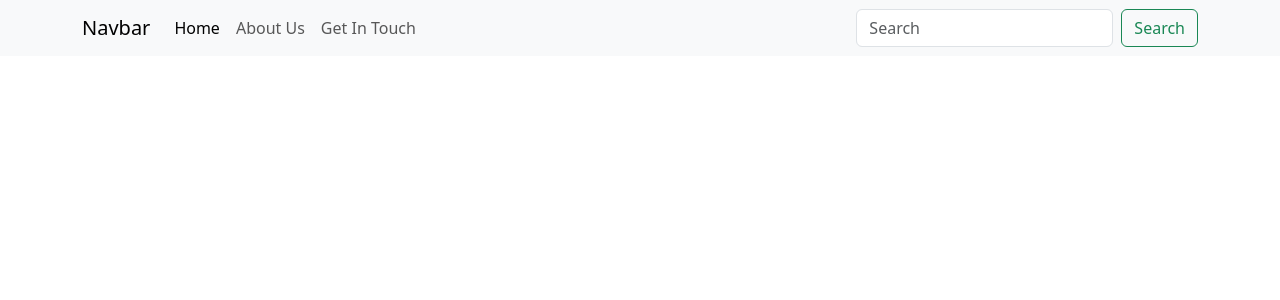
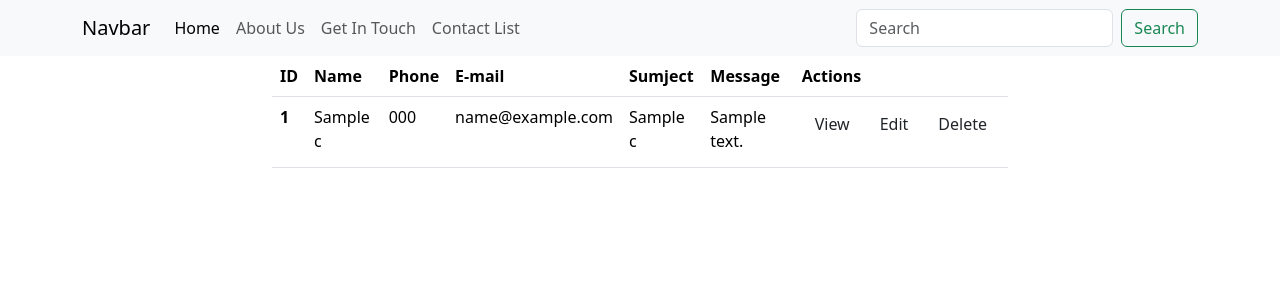
Before and after one commit to Zobair12/Django_Firstproject, a Django app: template firstapp/templates/contact_list.html in a window 1280 px wide. Shown: the top 300 px of the page. Run offline with Django 5.2, Linux system fonts and the light colour scheme; data comes from the database, SQL or seed files in the repository; both versions use the stored data as it was after the commit; the template is opened without the code that fills it: values that come from a table or form of the project are taken from there, most other values are stand-ins (such as "Sample title", 1, 10 or a date in 2020); some libraries are stand-ins or nearby versions.

Commit message:
contact_list

```diff
--- a/firstapp/templates/contact.html
+++ b/firstapp/templates/contact.html
@@ -1,6 +1,4 @@
 {% extends "base.html" %}
-
-
 {% block content %}
 <section id="contact">
     <div class="contact">
@@ -15,4 +13,5 @@
         </div>
     </div>
 </section>
+
 {% endblock content %}
--- a/firstapp/templates/contact_list.html
+++ b/firstapp/templates/contact_list.html
@@ -1,2 +1,49 @@
 {% extends "base.html" %}
 {% load static %}
+
+
+{% block content %}
+<section id="contact">
+    <div class="container">
+        <div class="row justify-content-center align-items-center">
+            <div class="col-12 col-md-8 col-lg-8">
+                <table class="table">
+                    <thead>
+                        <tr>
+                            <th scope="col">ID</th>
+                            <th scope="col">Name</th>
+                            <th scope="col">Phone</th>
+                            <th scope="col">E-mail</th>
+                            <th scope="col">Sumject</th>
+                            <th scope="col">Message</th>
+                            <th scope="col">Actions</th>
+                        </tr>
+                    </thead>
+                    <tbody>
+                        {% for c in contact_list %}
+                        {% empty %}
+                        <p>No contact data available.</p>
+                        {% endfor %}
+                        <tr>
+                            <th scope="row">{{ c.pk }}</th>
+                            <td>{{ c.name }}</td>
+                            <td>{{ c.phone }}</td>
+                            <td>{{ c.email }}</td>
+                            <td>{{ c.subject }}</td>
+                            <td>{{ c.message }}</td>
+                            <td>
+                                <p class="d-inline-flex gap-1">
+                                    <a href="#" class="btn" role="button" data-bs-toggle="button">View</a>
+                                    <a href="#" class="btn" role="button" data-bs-toggle="button" aria-pressed="true">Edit</a>
+                                    <a href="#" class="btn" role="button" data-bs-toggle="button">Delete</a>
+                                </p>
+                            </td>
+                        </tr>
+
+                    </tbody>
+                </table>
+            </div>
+        </div>
+    </div>
+</section>
+{% endblock content %}
--- a/firstapp/templates/includes/header.html
+++ b/firstapp/templates/includes/header.html
@@ -16,9 +16,12 @@
                 <li class="nav-item">
                     <a class="nav-link " href="{% url 'contact' %}">Get In Touch</a>
                 </li>
+                <li class="nav-item">
+                    <a class="nav-link " href="{% url 'contact_list' %}">Contact List</a>
+                </li>
             </ul>
             <form class="d-flex" role="search">
-        <input class="form-control me-2" type="search" placeholder="Search" aria-label="Search"/>
+                <input class="form-control me-2" type="search" placeholder="Search" aria-label="Search" />
                 <button class="btn btn-outline-success" type="submit">Search</button>
             </form>
         </div>
--- a/firstapp/urls.py
+++ b/firstapp/urls.py
@@ -5,4 +5,5 @@ urlpatterns = [
     path('', views.index, name="home"),
     path('about/', views.about, name="about"),
     path('contact/', views.contact, name="contact"),
+    path('contact/list/', views.contact_list, name="contact_list"),
 ]
--- a/firstapp/views.py
+++ b/firstapp/views.py
@@ -33,5 +33,5 @@ def contact(request):
 
 def contact_list(request):
     contacts = Contact.objects.all()
-    print(contacts)
-    return render(request, 'contact_list',{'contacts':contacts})
+
+    return render(request, 'contact_list.html', {'contacts':contacts})
```
Also changed, not shown: db.sqlite3. Lines whose indentation alone changed are shown as unchanged.
